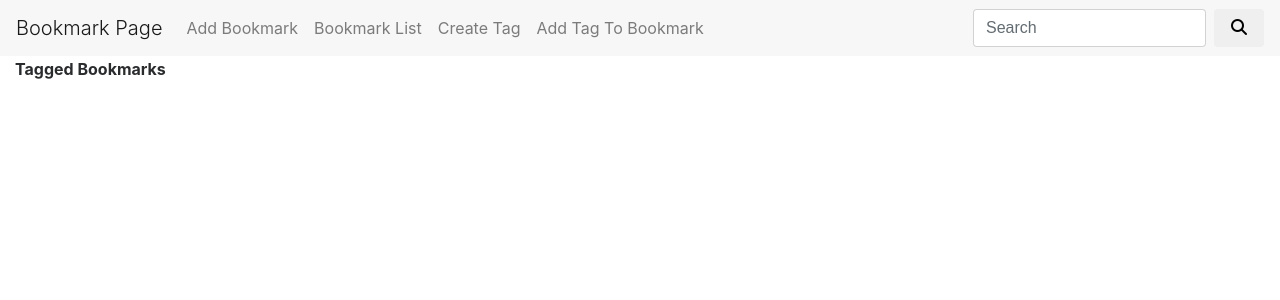
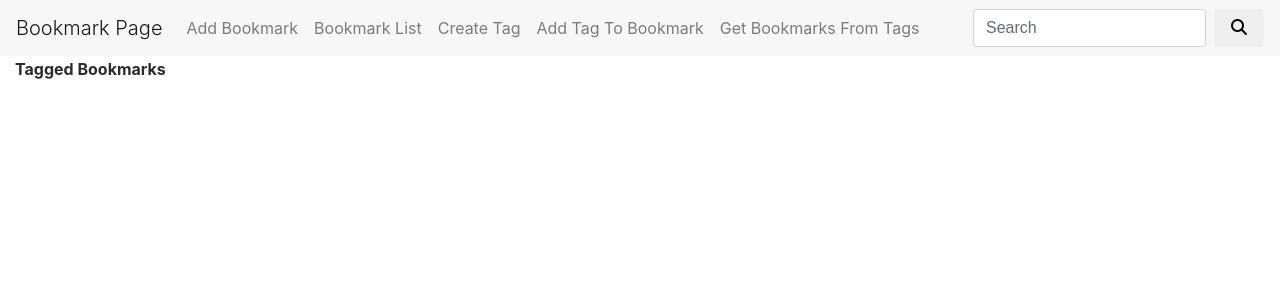
Before and after one commit to rmedinahu/link-smark-py, a Django app: page /tagged_bookmark/list/ in a window 1280 px wide. Shown: the top 300 px of the page. Run offline with Django 3.2, Linux system fonts and the light colour scheme; data that the repository does not hold is empty; some libraries are stand-ins or nearby versions.

Commit message:
GetBookmarkFromTag

```diff
--- a/link_smark/urls.py
+++ b/link_smark/urls.py
@@ -15,7 +15,7 @@ Including another URLconf
 from django.conf.urls import url
 from django.contrib import admin
 
-from link_smark_app.views import HomeView, UpdateB, BookmarkDetail, AddBookmark,TaggedBookmarkView, AddTag, BookmarkList, ViewTag, ViewTaggedBookmarks
+from link_smark_app.views import HomeView, UpdateB, BookmarkDetail, AddBookmark,TaggedBookmarkView, AddTag, BookmarkList, ViewTag, ViewTaggedBookmarks, GetBookmarkFromTag
 
 urlpatterns = [
     url(r'^$', HomeView.as_view(), name='home'),
@@ -29,10 +29,10 @@ urlpatterns = [
     url(r'^update/', UpdateB.as_view(), name='update'),
     url(r'^bookmark/tag/', AddTag.as_view(), name='tag'),
     url(r'^tag/list/', ViewTag.as_view(), name='list_tag'),
-#    url(r'^bookmark/(?P<bookmark_pk>\d+)/add/$', TaggedBookmarkView.as_view(), name='tagged_bookmark')
     url(r'^bookmark/tagged', TaggedBookmarkView.as_view(), name='tagged_bookmark'),
     url(r'^tagged_bookmark/list/', ViewTaggedBookmarks.as_view(), name='list_tagged_bookmarks'),
-    #url(r'^tagged_bookmark/list/(?P<pk>\d+)/$', ViewTaggedBookmarks.as_view(), name='list_tagged_bookmarks'),
+    url(r'^bookmark/tgBook/', GetBookmarkFromTag.as_view(), name='get_bkmark_from_tg'),
+    #url(r'^bookmark/tgBook/?filter=', GetBookmarkFromTag.as_view(), name='get_bkmark_from_tg'),
 
 
 ]
--- a/link_smark_app/models.py
+++ b/link_smark_app/models.py
@@ -3,7 +3,6 @@ from __future__ import unicode_literals
 
 from django.db import models
 from django.urls import reverse
-# Use django's built in User class.
 from django.contrib.auth.models import User
 
 
@@ -49,8 +48,8 @@ class TaggedBookmark(models.Model):
 	def __str__(self):
 	    return self.bookmark.title
 
-        def get_absolute_url(self):
-            return reverse('list_tagged_bookmarks', kwargs= False)
+        #def get_absolute_url(self):
+        #    return reverse('list_tagged_bookmarks', kwargs= False)
 
 class BookmarkComments(models.Model):
 	bookmark = models.ForeignKey(Bookmarks)
--- a/link_smark_app/templates/base.html
+++ b/link_smark_app/templates/base.html
@@ -33,6 +33,8 @@
                 <li class="nav-item">
                 <a class="nav-link" href="{% url 'tagged_bookmark' %}">Add Tag To Bookmark<span class="sr-only">(current)</span></a>
                 </li>
+                <a class="nav-link" href="{% url 'get_bkmark_from_tg' %}">Get Bookmarks From Tags<span class="sr-only">(current)</span></a>
+                </li>
 
             </ul>
             <form class="form-inline my-2 my-lg-0">
--- a/link_smark_app/templates/bookmark_view_tagged.html
+++ b/link_smark_app/templates/bookmark_view_tagged.html
@@ -8,7 +8,7 @@
 <div class="col-md-12">
 	<form action="" method="post">{% csrf_token %}
 	    {{ form.as_p }}
-	    <input type="submit" class="btn btn-success" value="Add to tag to bookmark!" />
+	    <input type="submit" class="btn btn-success" value="Add Tag To Bookmark!" />
 	</form>
 </div>
 {% endblock content_row %}
--- a/link_smark_app/templates/view_tagged_bookmark.html
+++ b/link_smark_app/templates/view_tagged_bookmark.html
@@ -12,10 +12,9 @@
 	    <ul class="list-unstyled">
 	    {% for object in object_list %}
 	        <li>
-	        {{ object.text }}
-          {{object.description}}
+	        {{object.bookmark}}
           {{object.tag}}
-          {{object.bookmark}}
+
 	    {% endfor %}
 	    </ul>
 	</p>
--- a/link_smark_app/views.py
+++ b/link_smark_app/views.py
@@ -35,6 +35,19 @@ class ViewTaggedBookmarks(ListView):
     model = TaggedBookmark
     template_name = 'view_tagged_bookmark.html'
 
+class GetBookmarkFromTag(TemplateView):
+    template_name = 'get_bookmark_from_tag.html'
+
+    def get_context_data(self, **kwargs):
+        context = super(GetBookmarkFromTag, self).get_context_data(**kwargs)
+        context['tags'] = Tag.objects.all()
+        if self.request.GET:
+            tag_filter = self.request.GET.get('filter')
+            tagged = TaggedBookmark.objects.filter(tag__text=tag_filter)
+            context['bookmarks'] = tagged
+        return context
+
+
 class AddBookmark(CreateView):
     """Add a bookmark"""
     model = Bookmarks
```
Also changed, not shown: link_smark_app/templates/get_bookmark_from_tag.html (added, +18 -0 lines).
